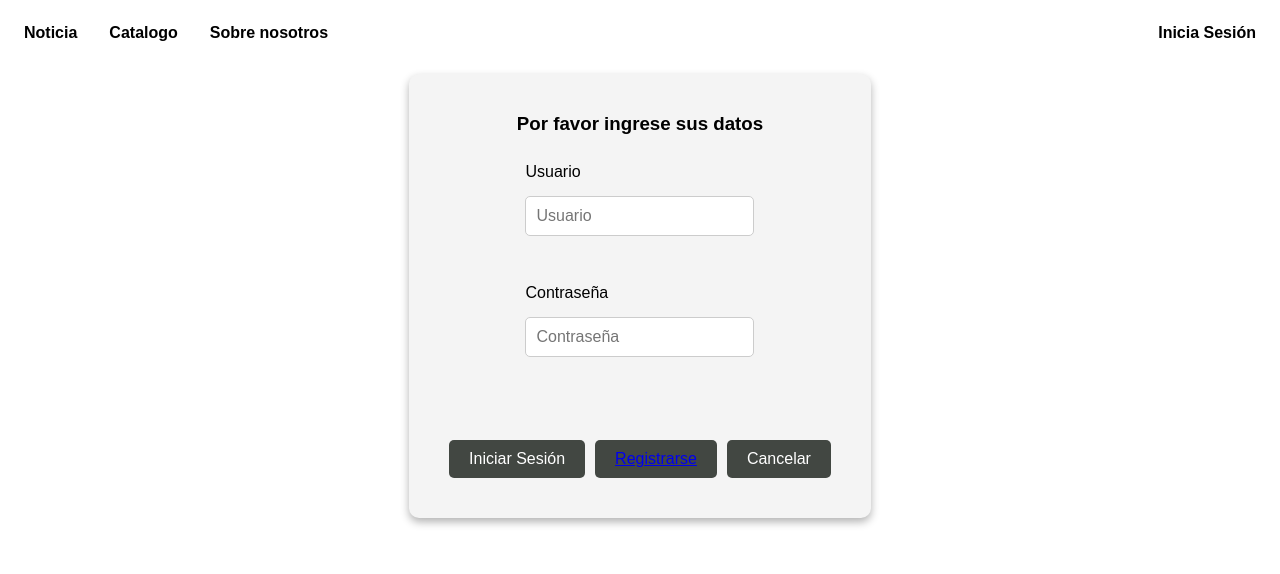
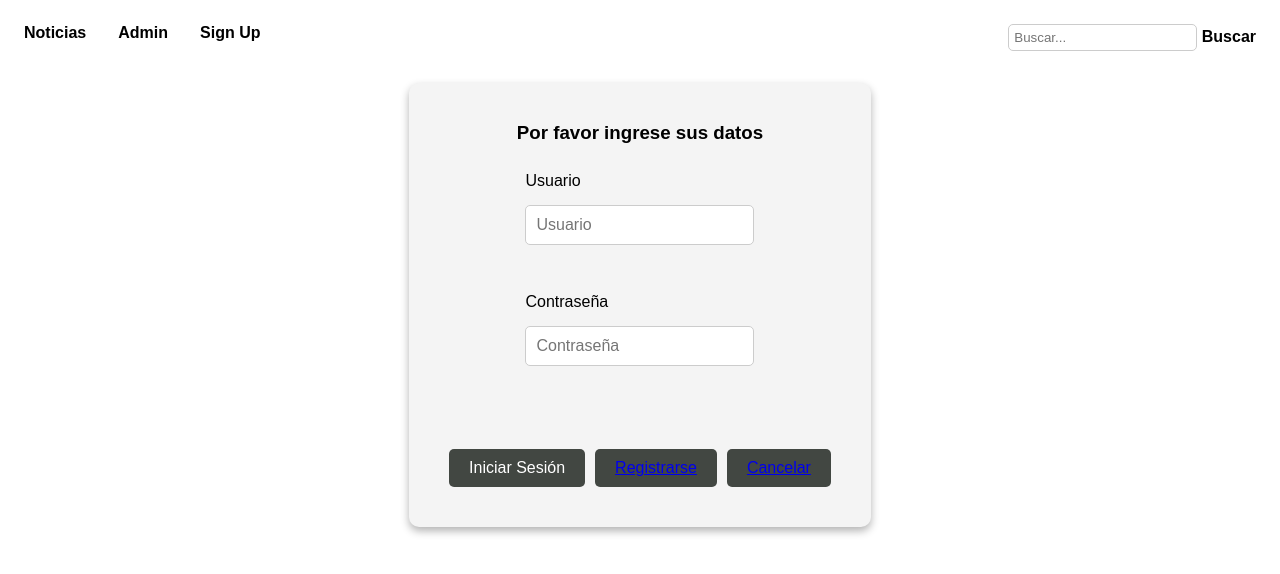
Before and after one commit to SantiagoCalderon10/parcial1Web, a plain HTML site: page Login.html in a window 1280 px wide. Drawn offline with Linux system fonts and the light colour scheme.

Commit message:
se creo about

```diff
--- a/Login.html
+++ b/Login.html
@@ -10,11 +10,13 @@
      <header>
         <nav class = "barra-navegacion">
 
-                <a href="index.html" class="nav-items">Noticia</a>
-                <a href="" class="nav-items">Catalogo</a>
-                <a href="" class="nav-items">Sobre nosotros</a>
-                <div class = "login"><a href="" class="nav-items">Inicia Sesión</a></div>
-
+                <a href="index.html" class="nav-items">Noticias</a>
+                <a href="Login.html" class="nav-items">Admin</a>
+                <a href="Registro.html" class="nav-items">Sign Up</a>
+                <div class="login">
+                <input type="search" id = "buscar" placeholder="Buscar..." aria-label="Search">
+                <a href="" class="nav-items">Buscar</a>
+            </div>
         </nav>
     </header>
     <form class="sesion-form">
@@ -30,7 +32,7 @@
         <button class="btn-ingreso" type="submit">Iniciar Sesión</button>
 
         <button class="btn-ingreso" type="submit"><a href="Registro.html" id = "registro">Registrarse</a></button>
-        <button class = "btn-cancel">Cancelar</button>
+        <button class = "btn-cancel"><a href="index.html"cancelar">Cancelar</a></button>
     </div>
       </div>
 
--- a/css/styles.css
+++ b/css/styles.css
@@ -38,7 +38,7 @@ header{
     align-items: center;
     padding: 10px;
     gap: 20px;
-
+  overflow: hidden;
 }
 .btn:hover{
     transform: scale(1.1);
--- a/css/stylesLogin.css
+++ b/css/stylesLogin.css
@@ -20,6 +20,15 @@ header{
 }
 .login{
     margin-left: auto;
+}
+#buscar{
+    padding: 5px;
+    border-radius: 5px;
+    border: 1px solid #ccc;
+}
+#buscar:focus{
+    outline: none;
+    border: 2px solid #555;
 }
 
 .barra-navegacion a, .login a{
--- a/css/stylesRegistro.css
+++ b/css/stylesRegistro.css
@@ -16,6 +16,16 @@ body{
     gap:2px;
 
 }
+#buscar{
+    padding: 5px;
+    border-radius: 5px;
+    border: 1px solid #ccc;
+}
+#buscar:focus{
+    outline: none;
+    border: 2px solid #555;
+}
+
 header{
     border: #403f3f;
     margin-bottom: 1rem;
```
Also changed, not shown: About.html (added, +11 -0 lines), Registro.html (+12 -11 lines), index.html (+3 -3 lines).
